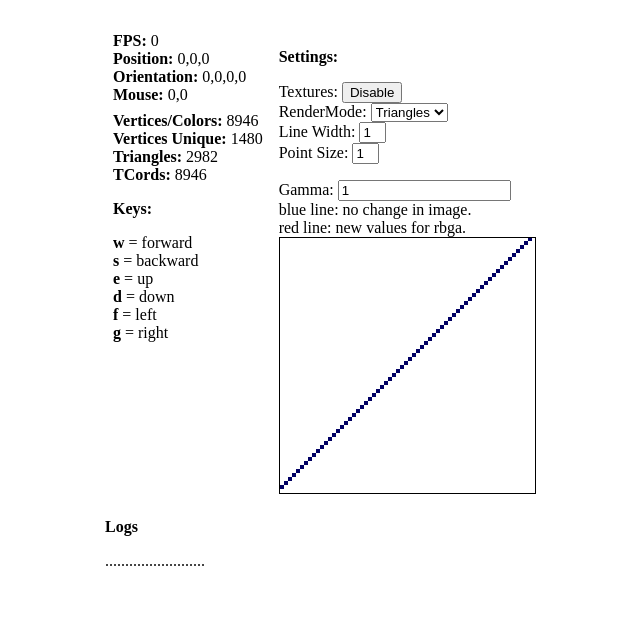
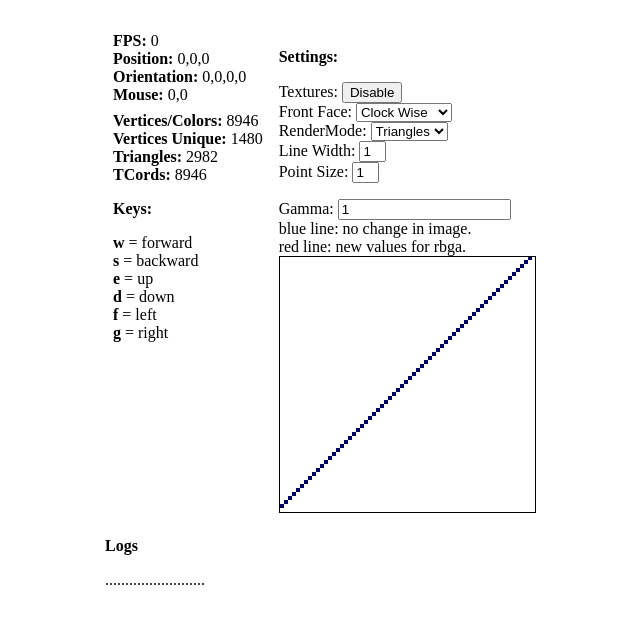
Before and after one commit to chino/pxwgl-net, a plain HTML site: page play.html in a window 1280 px wide. Shown: the whole page, without its empty margins (419-1059 px from the left). Drawn offline with Linux system fonts and the light colour scheme.

Commit message:
added front face setting

```diff
--- a/main.js
+++ b/main.js
@@ -183,6 +183,10 @@
 		{
 			gl.uniform1f(shaderProgram.pointSizeUniform, this.value);
 		}
+		document.getElementById('front-face').onchange = function()
+		{
+			gl.frontFace({ cw: gl.CW, ccw: gl.CCW }[this.value]);
+		}
 		var gamma_drag = false;
 		document.getElementById("gamma-canvas").onmousedown = function(event)
 		{
--- a/play.html
+++ b/play.html
@@ -102,6 +102,12 @@
 		<div style="float:left; margin:0.5em;">
 			<p><b>Settings:</b></p>
 			Textures: <input id="texture-button" type="button" value="Disable"/><br>
+			Front Face:
+			<select id="front-face">
+				<option value="cw">Clock Wise</option>
+				<option value="ccw">Counter CW</option>
+			</select>
+			<br>
 			RenderMode:
 			<select id="rendermode-dropdown">
 				<option value="triangles">Triangles</option>
```
